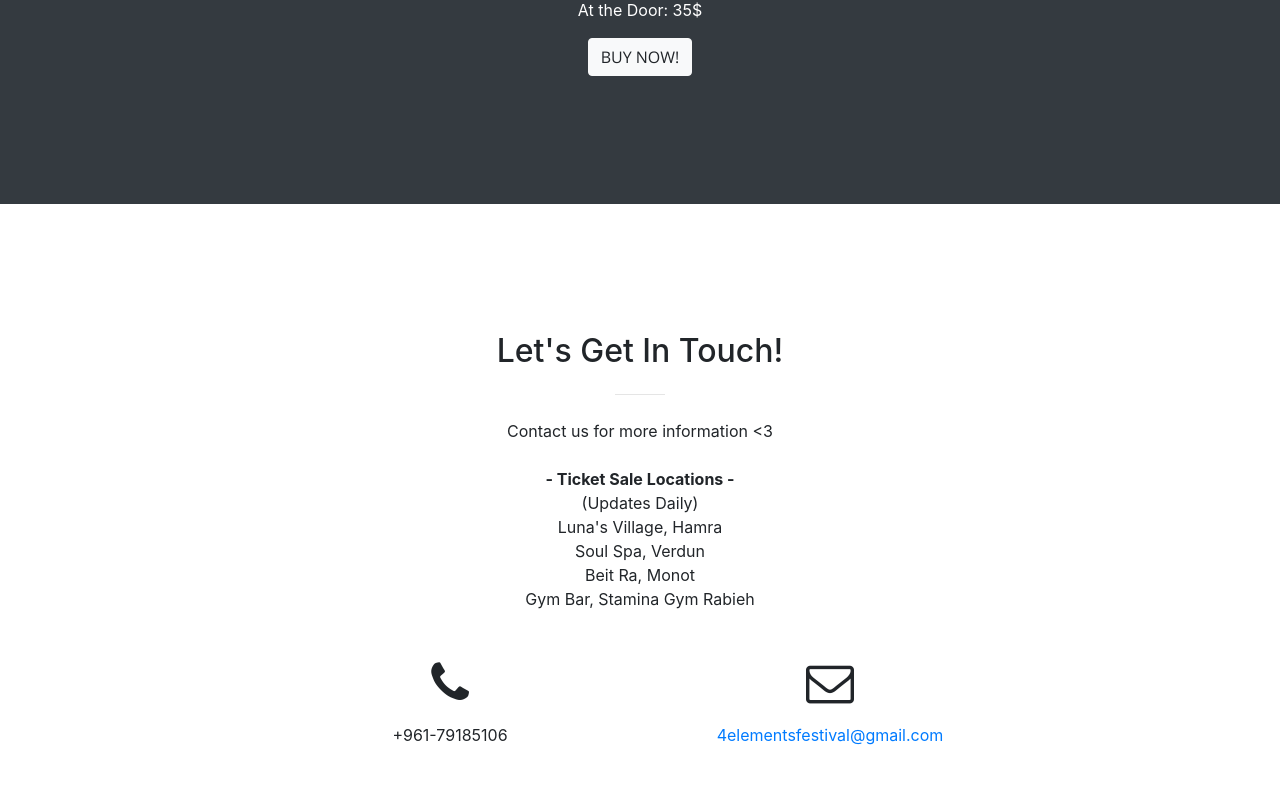
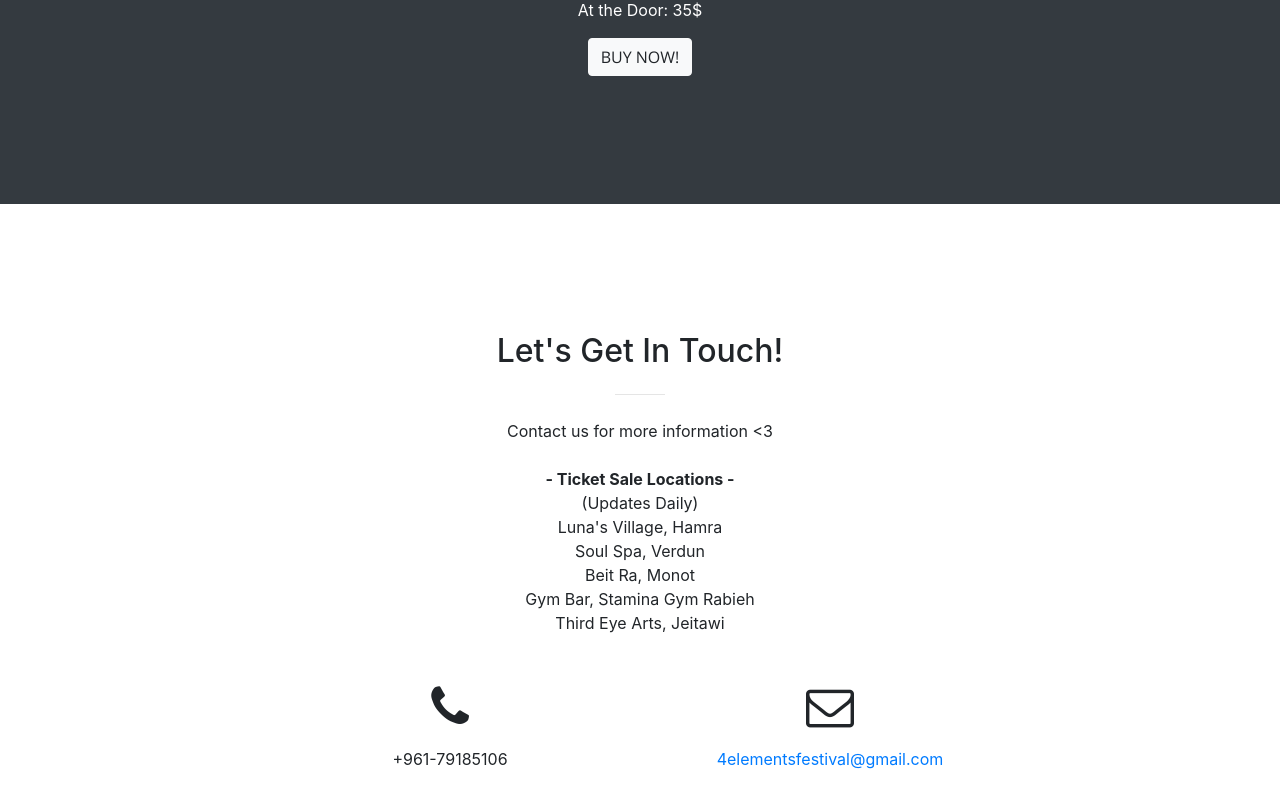
Before and after one commit to 4elementsfest/4elementsfest.github.io, a website with bundled scripts: page index.html in a window 1280 px wide. Shown: the part 2958-3765 px from the top of the page. Built offline with nearby package versions, Linux system fonts and the light colour scheme.

Commit message:
Added location.

```diff
--- a/index.html
+++ b/index.html
@@ -262,6 +262,7 @@ At the Door: 35$<br>
             Soul Spa, Verdun<br>
             Beit Ra, Monot<br>
             Gym Bar, Stamina Gym Rabieh<br>
+            Third Eye Arts, Jeitawi<br>
             </p>
           </div>
         </div>
```
Also changed, not shown: 1 other file.
